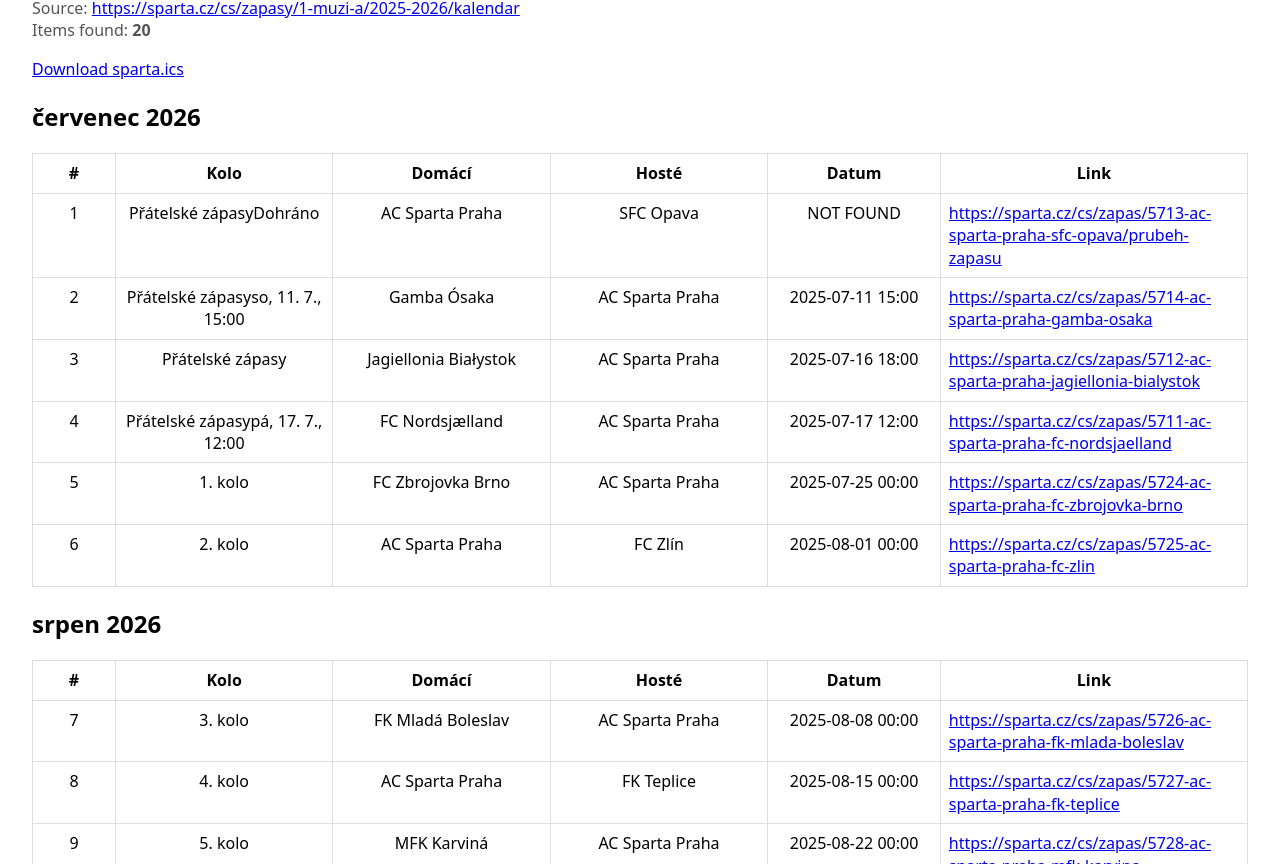
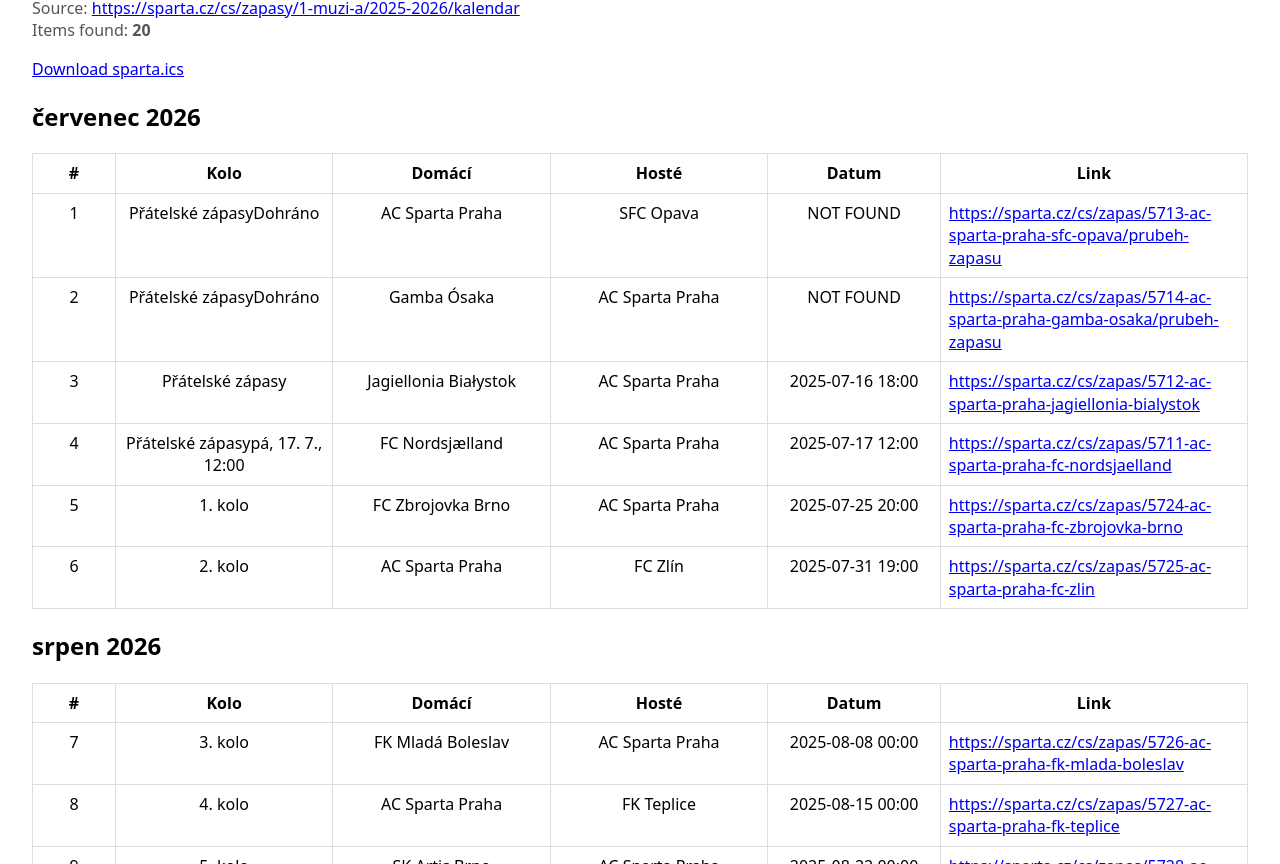
Before and after one commit to Pavhan/sparta-events-calendar, a website: page docs/index.html in a window 1280 px wide. Shown: the part 88-952 px from the top of the page. Drawn offline with Linux system fonts and the light colour scheme.

Commit message:
chore: update sparta report + ics

```diff
--- a/docs/index.html
+++ b/docs/index.html
@@ -57,11 +57,11 @@
 
             <tr>
               <td>2</td>
-              <td>Přátelské zápasyso, 11. 7., 15:00</td>
+              <td>Přátelské zápasyDohráno</td>
               <td>Gamba Ósaka</td>
               <td>AC Sparta Praha</td>
-              <td>2025-07-11 15:00</td>
-              <td style="text-align:left"><a href="https://sparta.cz/cs/zapas/5714-ac-sparta-praha-gamba-osaka" target="_blank" rel="noreferrer">https://sparta.cz/cs/zapas/5714-ac-sparta-praha-gamba-osaka</a></td>
+              <td>NOT FOUND</td>
+              <td style="text-align:left"><a href="https://sparta.cz/cs/zapas/5714-ac-sparta-praha-gamba-osaka/prubeh-zapasu" target="_blank" rel="noreferrer">https://sparta.cz/cs/zapas/5714-ac-sparta-praha-gamba-osaka/prubeh-zapasu</a></td>
             </tr>
 
 
@@ -90,7 +90,7 @@
               <td>1. kolo</td>
               <td>FC Zbrojovka Brno</td>
               <td>AC Sparta Praha</td>
-              <td>2025-07-25 00:00</td>
+              <td>2025-07-25 20:00</td>
               <td style="text-align:left"><a href="https://sparta.cz/cs/zapas/5724-ac-sparta-praha-fc-zbrojovka-brno" target="_blank" rel="noreferrer">https://sparta.cz/cs/zapas/5724-ac-sparta-praha-fc-zbrojovka-brno</a></td>
             </tr>
 
@@ -100,7 +100,7 @@
               <td>2. kolo</td>
               <td>AC Sparta Praha</td>
               <td>FC Zlín</td>
-              <td>2025-08-01 00:00</td>
+              <td>2025-07-31 19:00</td>
               <td style="text-align:left"><a href="https://sparta.cz/cs/zapas/5725-ac-sparta-praha-fc-zlin" target="_blank" rel="noreferrer">https://sparta.cz/cs/zapas/5725-ac-sparta-praha-fc-zlin</a></td>
             </tr>
 
@@ -145,10 +145,10 @@
             <tr>
               <td>9</td>
               <td>5. kolo</td>
-              <td>MFK Karviná</td>
+              <td>SK Artis Brno</td>
               <td>AC Sparta Praha</td>
               <td>2025-08-22 00:00</td>
-              <td style="text-align:left"><a href="https://sparta.cz/cs/zapas/5728-ac-sparta-praha-mfk-karvina" target="_blank" rel="noreferrer">https://sparta.cz/cs/zapas/5728-ac-sparta-praha-mfk-karvina</a></td>
+              <td style="text-align:left"><a href="https://sparta.cz/cs/zapas/5728-ac-sparta-praha-sk-artis-brno" target="_blank" rel="noreferrer">https://sparta.cz/cs/zapas/5728-ac-sparta-praha-sk-artis-brno</a></td>
             </tr>
 
 
```
Also changed, not shown: 1 other file.
